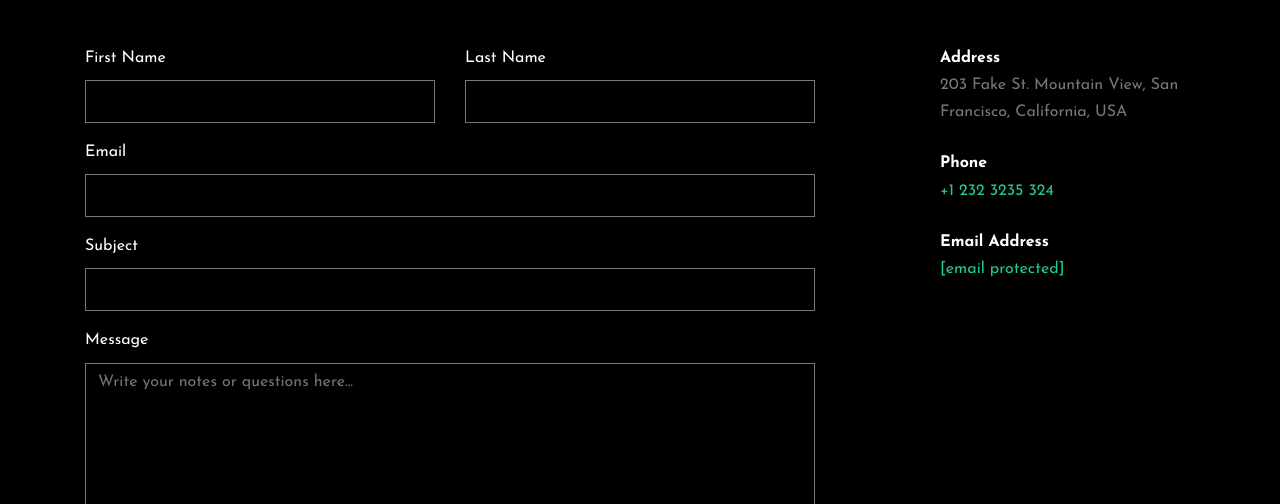
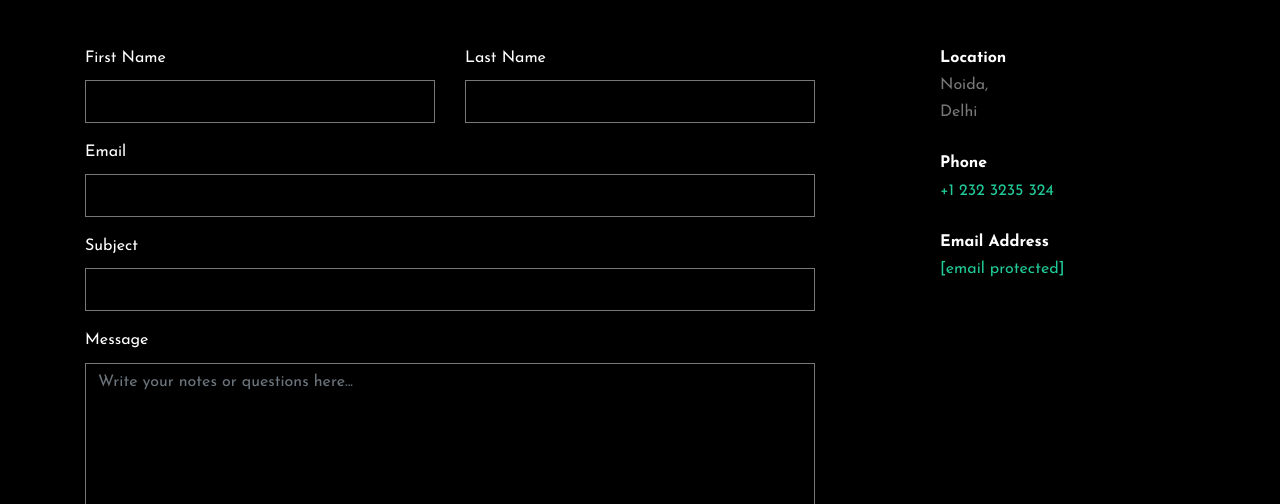
Before and after one commit to bhattanugrah/aditya-bansal-website, a plain HTML site: page contact.html in a window 1280 px wide. Shown: the part 296-800 px from the top of the page. Drawn offline with Linux system fonts and the light colour scheme; files whose address does not match are found by name.

Commit message:
Location added

```diff
--- a/contact.html
+++ b/contact.html
@@ -125,8 +125,11 @@
                   </div>
                   <div class="col-lg-3 ml-auto">
                      <div class="mb-3">
-                        <p class="mb-0 font-weight-bold text-white">Address</p>
-                        <p class="mb-4">203 Fake St. Mountain View, San Francisco, California, USA</p>
+                        <p class="mb-0 font-weight-bold text-white">Location</p>
+                        <p class="mb-4">Noida,
+                           <br>Delhi
+                        </p>
+
                         <p class="mb-0 font-weight-bold text-white">Phone</p>
                         <p class="mb-4"><a href="#">+1 232 3235 324</a></p>
                         <p class="mb-0 font-weight-bold text-white">Email Address</p>
```
Also changed, not shown: img/pin.png (added).
